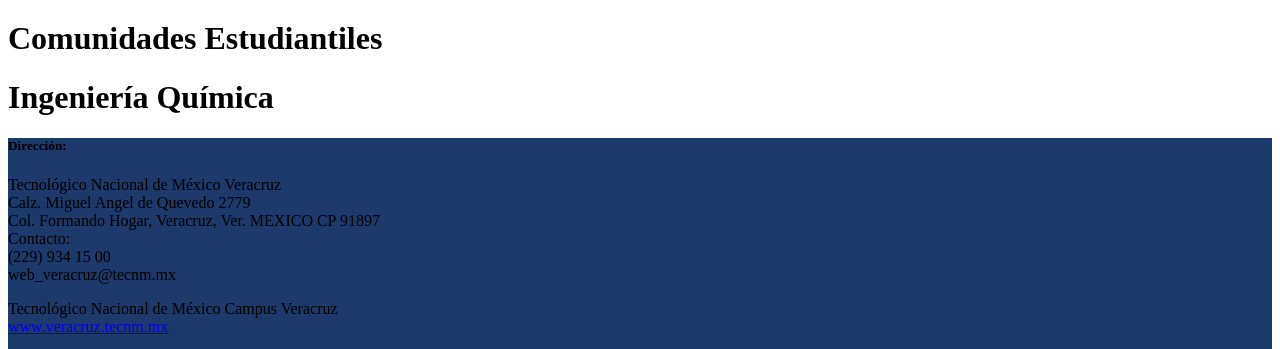
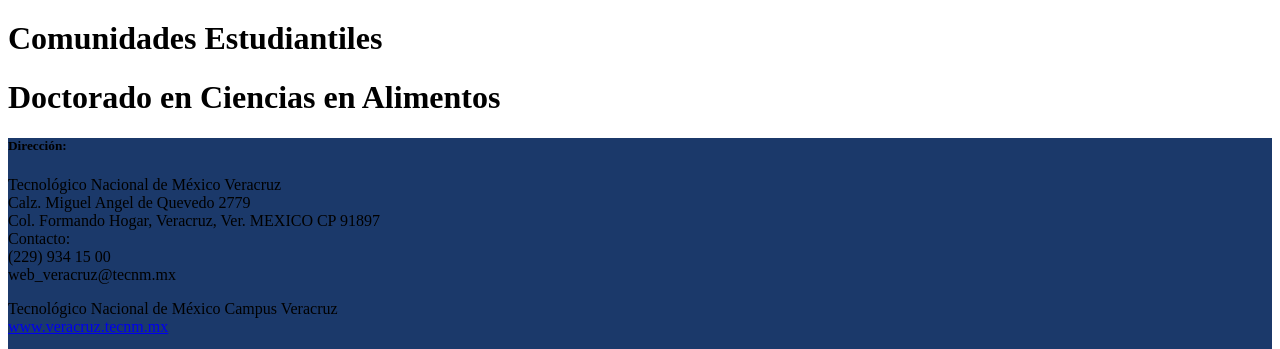
Before and after one commit to dddniela/Doctorado-Alimentos, a PHP site: template src/Views/comunidades-vista.php in a window 1280 px wide. Shown: the part 1343-1692 px from the top of the page. Run offline with PHP 8.4, Linux system fonts and the light colour scheme; the template is opened without the code that fills it, so the values that code supplies are empty.

Commit message:
Cambio de titulo

```diff
--- a/src/Views/comunidades-vista.php
+++ b/src/Views/comunidades-vista.php
@@ -5,7 +5,7 @@
             <div class="d-flex flex-column justify-content-center align-items-center text-center">
                 <h1 class="fw-bold text-warning shadow-text">Comunidades Estudiantiles</h1>
                 <h1 class="fw-bold text-light d-md-flex d-none shadow-text">
-                    Ingeniería Química
+                Doctorado en Ciencias en Alimentos
                 </h1>
             </div>
         </div>
```
